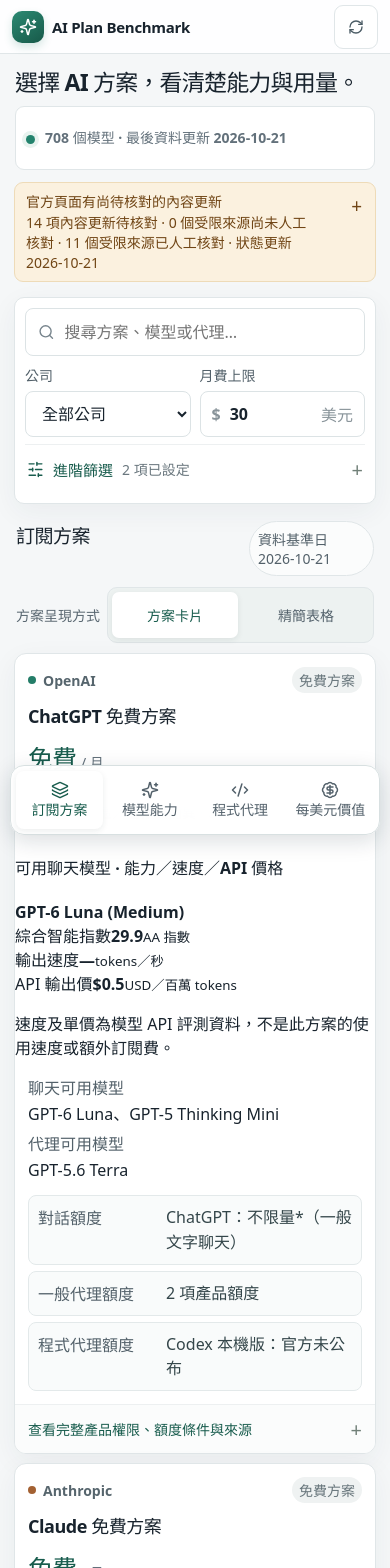
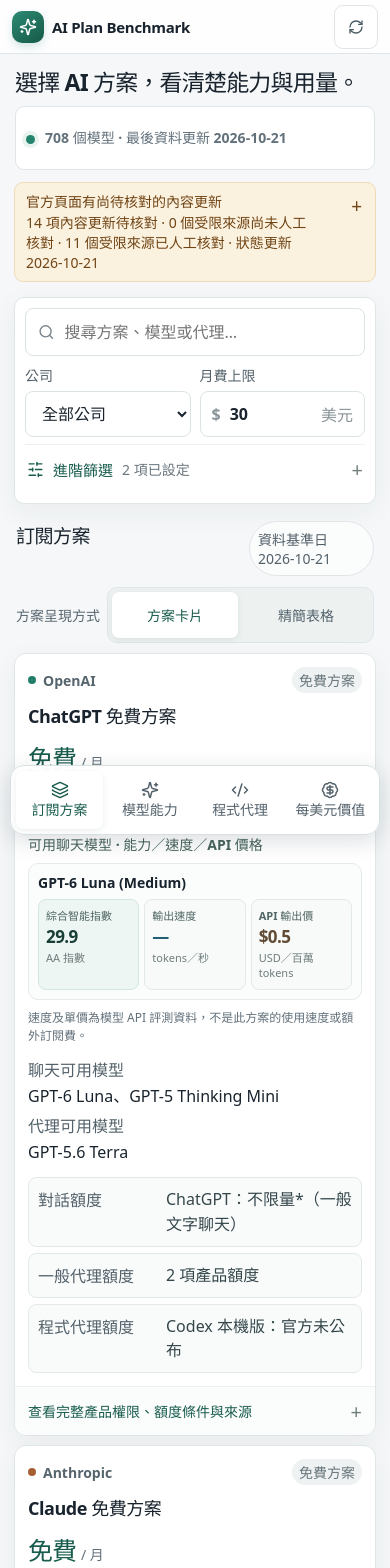
Before and after one commit to wudn9922/ai-plan-benchmark, a React (Vite) app: page / in a window 390 px wide. Shown: the top 1568 px of the page. Built offline with nearby package versions, Linux system fonts and the light colour scheme.

Commit message:
style: responsive mobile-first three-metric comparison cards and plan quicklook

```diff
--- a/src/styles.css
+++ b/src/styles.css
@@ -707,3 +707,133 @@
   .compact-model-item > b, .compact-quota-item > b { font-size: 14px; }
   .compact-model-item > small, .compact-quota-item > small { font-size: 14px; }
 }
+
+
+/* Model leaderboard: score, API throughput, and API output pricing share one viewport. */
+.model-quick-sort {
+  display: flex;
+  align-items: center;
+  flex-wrap: wrap;
+  gap: 9px 12px;
+  margin-bottom: 12px;
+  padding: 11px 14px;
+  border: 1px solid var(--line);
+  border-radius: 12px;
+  background: var(--surface);
+}
+.model-quick-sort label { color: #344f4c; font-size: 14px; font-weight: 750; }
+.model-quick-sort select {
+  min-height: 44px;
+  min-width: min(285px, 100%);
+  padding: 0 36px 0 12px;
+  border: 1px solid #cbdad5;
+  border-radius: 9px;
+  background: #f8fbfa;
+  color: var(--ink);
+  font-size: 15px;
+}
+.model-quick-sort span { color: var(--muted); font-size: 13px; line-height: 1.45; }
+.comparison-board__note { margin: 0 0 13px; color: var(--muted); font-size: 13px; line-height: 1.65; }
+.model-comparison-list { display: grid; grid-template-columns: repeat(2, minmax(0, 1fr)); gap: 12px; }
+.model-comparison-card {
+  min-width: 0;
+  padding: 15px;
+  border: 1px solid #dce6e4;
+  border-radius: 13px;
+  background: linear-gradient(155deg, #fff, #fbfdfc);
+  box-shadow: 0 3px 13px rgba(27, 54, 52, .045);
+}
+.model-comparison-card__head { display: flex; align-items: flex-start; justify-content: space-between; gap: 10px; margin-bottom: 12px; }
+.model-comparison-card__head > div { min-width: 0; }
+.model-comparison-card__provider { display: block; color: #4f796f; font-size: 12px; font-weight: 700; }
+.model-comparison-card__head h4 { margin: 4px 0 0; color: var(--ink); font-size: 17px; line-height: 1.38; overflow-wrap: anywhere; letter-spacing: -.02em; }
+.model-comparison-card__head > a { display: inline-flex; flex: 0 0 auto; align-items: center; gap: 4px; min-height: 36px; color: var(--green-dark); font-size: 13px; text-decoration: none; }
+.metric-triplet { display: grid; grid-template-columns: repeat(3, minmax(0, 1fr)); gap: 7px; min-width: 0; }
+.metric-triplet__item {
+  min-width: 0;
+  display: flex;
+  flex-direction: column;
+  align-items: flex-start;
+  gap: 3px;
+  padding: 11px 9px 10px;
+  border: 1px solid #e2eae8;
+  border-radius: 10px;
+  background: #f7faf9;
+}
+.metric-triplet__item--score { background: #eef6f3; border-color: #d4e7de; }
+.metric-triplet__item > span { min-height: 34px; color: #4f6664; font-size: 12px; line-height: 1.4; font-weight: 650; overflow-wrap: anywhere; }
+.metric-triplet__item strong { color: #193e37; font-size: clamp(16px, 1.6vw, 24px); font-variant-numeric: tabular-nums; line-height: 1.2; letter-spacing: -.035em; overflow-wrap: anywhere; }
+.metric-triplet__item--speed strong { color: #225f75; }
+.metric-triplet__item--price strong { color: #624b35; }
+.metric-triplet__item small { color: #6f7d7c; font-size: 11px; line-height: 1.4; overflow-wrap: anywhere; }
+.model-comparison-card__detail { display: flex; flex-wrap: wrap; gap: 6px 15px; padding-top: 11px; color: #576d69; font-size: 12px; line-height: 1.5; }
+.model-comparison-card__detail b { color: #243e38; font-weight: 700; font-variant-numeric: tabular-nums; }
+.model-comparison-card__meta { display: block; margin-top: 7px; color: var(--muted); font-size: 12px; line-height: 1.5; }
+.model-load-more {
+  display: block;
+  width: 100%;
+  min-height: 47px;
+  margin-top: 13px;
+  padding: 8px 14px;
+  color: var(--green-dark);
+  border: 1px solid #c7ded6;
+  border-radius: 10px;
+  background: #f0f8f5;
+  font-size: 14px;
+  font-weight: 750;
+}
+.model-load-more:hover { background: #e7f3ee; }
+.plan-model-quicklook { display: grid; gap: 9px; padding: 0 16px 14px; }
+.plan-model-quicklook > h4 { margin: 0; color: #48655c; font-size: 13px; }
+.plan-model-quicklook__row { min-width: 0; display: grid; gap: 7px; padding: 9px; border: 1px solid #e4ebe8; border-radius: 10px; background: #fbfdfc; }
+.plan-model-quicklook__name { display: flex; flex-wrap: wrap; align-items: baseline; gap: 3px 9px; min-width: 0; }
+.plan-model-quicklook__name b { font-size: 13px; overflow-wrap: anywhere; }
+.plan-model-quicklook__name small { color: #855f34; font-size: 12px; }
+.plan-model-quicklook .metric-triplet__item { padding: 8px 7px; }
+.plan-model-quicklook .metric-triplet__item > span { min-height: 0; font-size: 11px; }
+.plan-model-quicklook .metric-triplet__item strong { font-size: 17px; }
+.plan-model-quicklook .metric-triplet__item small { font-size: 10px; }
+.plan-model-quicklook > p { margin: 0; color: var(--muted); font-size: 11px; line-height: 1.5; }
+.compact-model-stats { display: flex; flex-wrap: wrap; gap: 3px 9px; color: #536f6b; font-size: 12px; line-height: 1.45; }
+.compact-model-stats b { color: #254e46; font-size: inherit; font-variant-numeric: tabular-nums; }
+.index-table { min-width: 1370px; }
+.index-table th:nth-child(2), .index-table th:nth-child(3) { background: #edf5f2; }
+button:focus-visible, select:focus-visible, .model-comparison-card__head a:focus-visible { outline: 3px solid #70aa99; outline-offset: 2px; }
+
+@media (max-width: 950px) {
+  .model-comparison-list { grid-template-columns: minmax(0, 1fr); }
+  .model-comparison-card .metric-triplet__item strong { font-size: 22px; }
+}
+@media (max-width: 680px) {
+  .model-quick-sort { display: grid; grid-template-columns: minmax(0, 1fr); gap: 6px; margin-bottom: 9px; padding: 11px; }
+  .model-quick-sort label { font-size: 14px; }
+  .model-quick-sort select { width: 100%; min-width: 0; min-height: 48px; font-size: 16px; }
+  .model-quick-sort span, .comparison-board__note { font-size: 13px; }
+  .comparison-board .summary-block-heading { gap: 4px; }
+  .model-comparison-list { gap: 10px; }
+  .model-comparison-card { padding: 12px; border-radius: 12px; }
+  .model-comparison-card__head h4 { font-size: 17px; }
+  .model-comparison-card__head > a { min-height: 44px; font-size: 14px; }
+  .model-comparison-card__provider { font-size: 13px; }
+  .metric-triplet { gap: 5px; }
+  .metric-triplet__item { padding: 10px 6px; border-radius: 8px; }
+  .metric-triplet__item > span { min-height: 39px; font-size: 12px; }
+  .model-comparison-card .metric-triplet__item strong { font-size: clamp(16px, 5vw, 21px); }
+  .metric-triplet__item small { font-size: 11px; }
+  .model-comparison-card__detail, .model-comparison-card__meta { font-size: 13px; }
+  .plan-model-quicklook { padding: 0 13px 12px; }
+  .plan-model-quicklook > h4 { font-size: 14px; }
+  .plan-model-quicklook__name b { font-size: 14px; }
+  .plan-model-quicklook__name small { font-size: 12px; }
+  .plan-model-quicklook .metric-triplet__item strong { font-size: 17px; }
+  .plan-model-quicklook .metric-triplet__item small, .plan-model-quicklook .metric-triplet__item > span { font-size: 11px; }
+  .plan-model-quicklook > p { font-size: 12px; }
+  .compact-model-stats { font-size: 12px; }
+}
+@media (max-width: 360px) {
+  .model-comparison-card { padding: 10px; }
+  .metric-triplet__item { padding: 9px 4px; }
+  .model-comparison-card .metric-triplet__item strong { font-size: 15px; }
+  .metric-triplet__item > span { font-size: 11px; }
+  .metric-triplet__item small { font-size: 10px; }
+}
```
